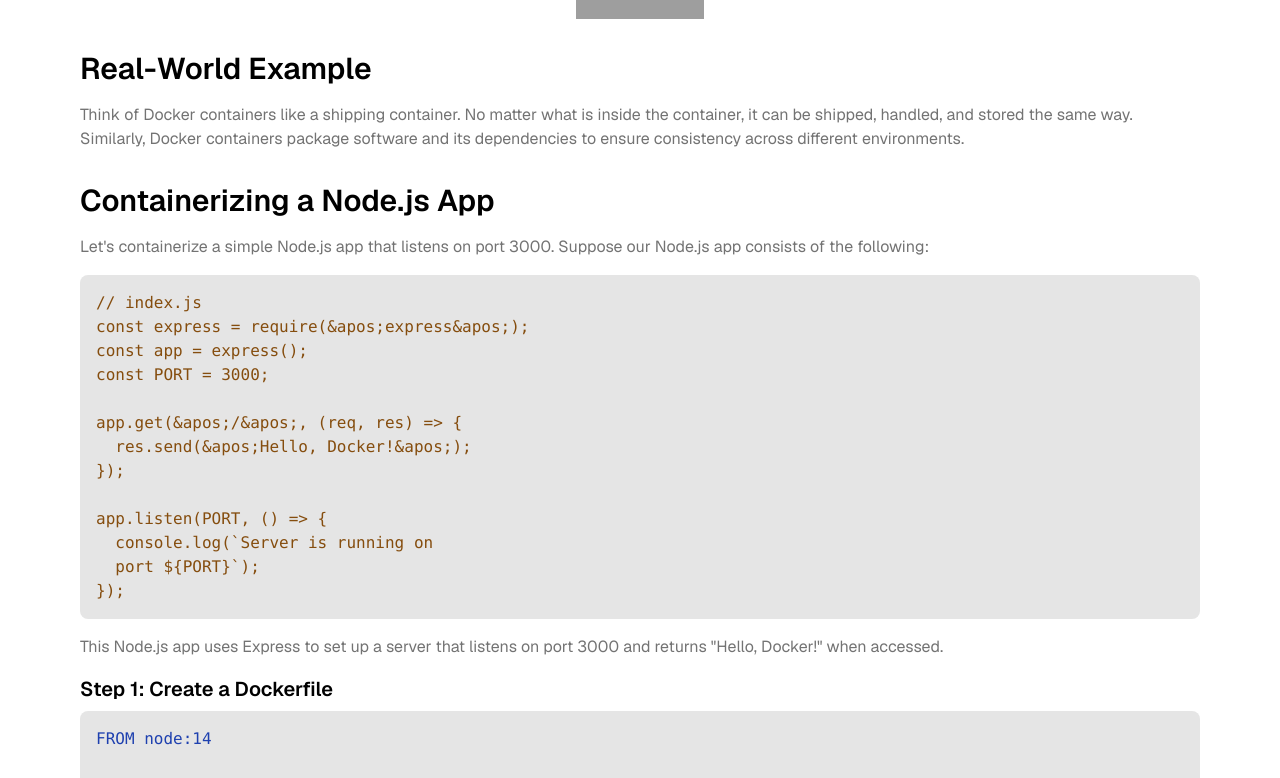
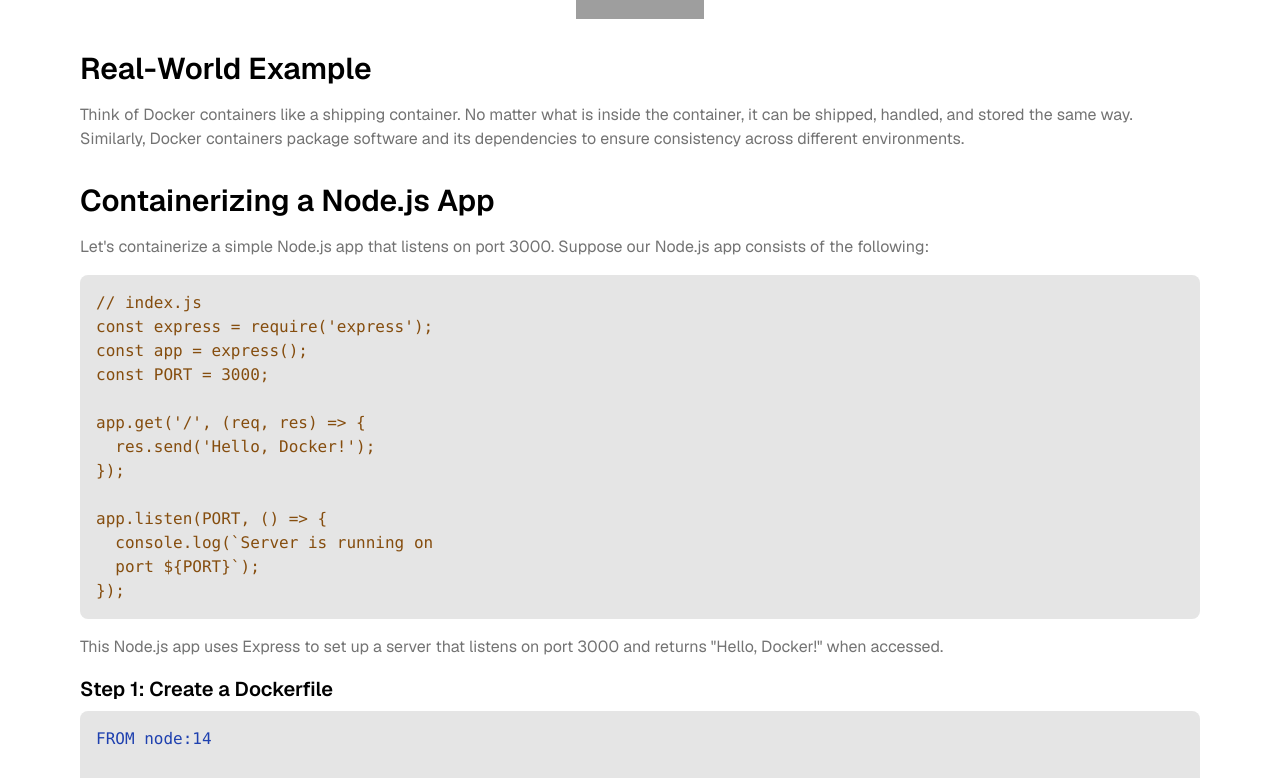
Before and after one commit to Chandan-6/cms, a Next.js app: page /blogs/what-is-docker in a window 1280 px wide. Shown: the part 385-1163 px from the top of the page. Built offline with nearby package versions, Linux system fonts and the light colour scheme; grey boxes are pictures that could not be loaded.

Commit message:
in
Signed-off-by: P SIDHARTH <philkhanasidharth14@gmail.com>

```diff
--- a/src/app/blogs/(blogs)/what-is-docker/page.tsx
+++ b/src/app/blogs/(blogs)/what-is-docker/page.tsx
@@ -80,12 +80,12 @@ CMD ["node", "index.js"]
       <pre className="dark:bg-neutral-900 bg-neutral-200 p-4 rounded-lg mb-4">
         <code className="dark:text-yellow-600 text-yellow-800 flex-wrap">
           {`// index.js
-const express = require(&apos;express&apos;);
+const express = require('express');
 const app = express();
 const PORT = 3000;
 
-app.get(&apos;/&apos;, (req, res) => {
-  res.send(&apos;Hello, Docker!&apos;);
+app.get('/', (req, res) => {
+  res.send('Hello, Docker!');
 });
 
 app.listen(PORT, () => {
@@ -97,7 +97,7 @@ app.listen(PORT, () => {
       </pre>
       <p className="pb-4 text-neutral-500">
         This Node.js app uses Express to set up a server that listens on port
-        3000 and returns "Hello, Docker!" when accessed.
+        3000 and returns &quot;Hello, Docker!&quot; when accessed.
       </p>
       {commands.map((item, index) => (
         <div key={index} className="pb-8">
@@ -113,7 +113,9 @@ app.listen(PORT, () => {
           >
             <button
               className={`dark:bg-neutral-900 bg-neutral-200 py-2 px-4 rounded-lg ${
-                copiedCommand === item.command ? " dark:bg-green-900 dark:text-green-500 bg-green-500 text-green-950" : ""
+                copiedCommand === item.command
+                  ? " dark:bg-green-900 dark:text-green-500 bg-green-500 text-green-950"
+                  : ""
               }`}
             >
               {copiedCommand === item.command ? "Copied!" : "Copy Command"}
@@ -128,8 +130,8 @@ app.listen(PORT, () => {
                 </p>
                 <ul className="list-disc list-inside code-snippet">
                   <li>
-                    <code>FROM node:14</code>:   Specifies the base image to
-                    use, in this case, Node.js version 14.
+                    <code>FROM node:14</code>: Specifies the base image to use,
+                    in this case, Node.js version 14.
                   </li>
                   <li>
                     <code>WORKDIR /app</code>: Sets the working directory in the
@@ -153,8 +155,8 @@ app.listen(PORT, () => {
                     outside the container.
                   </li>
                   <li>
-                    <code>CMD ["node", "index.js"]</code>: Specifies the command
-                    to run the application.
+                    <code>CMD [&quot;node&quot;, &quot;index.js&quot;]</code>:
+                    Specifies the command to run the application.
                   </li>
                 </ul>
               </>
```
